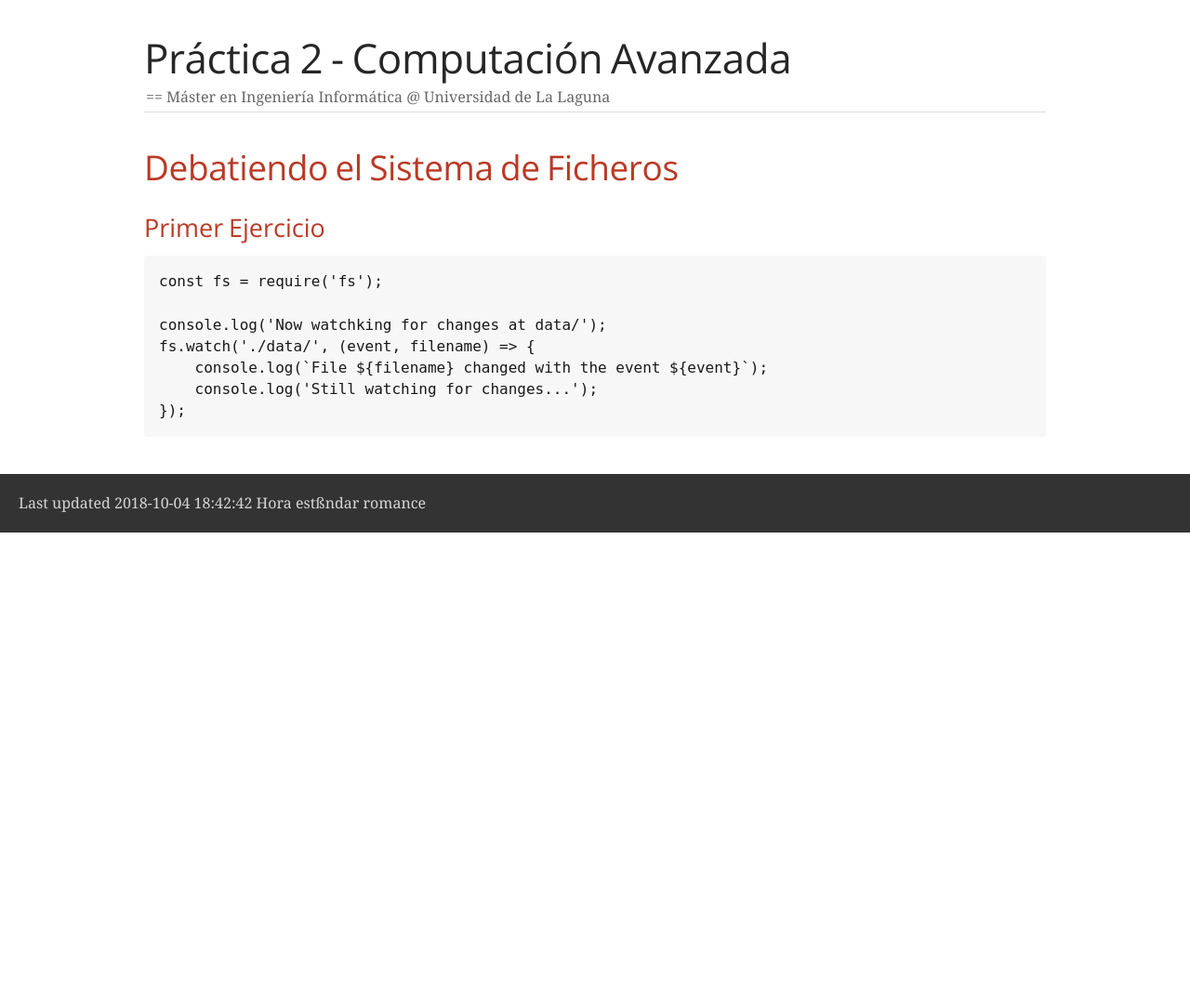
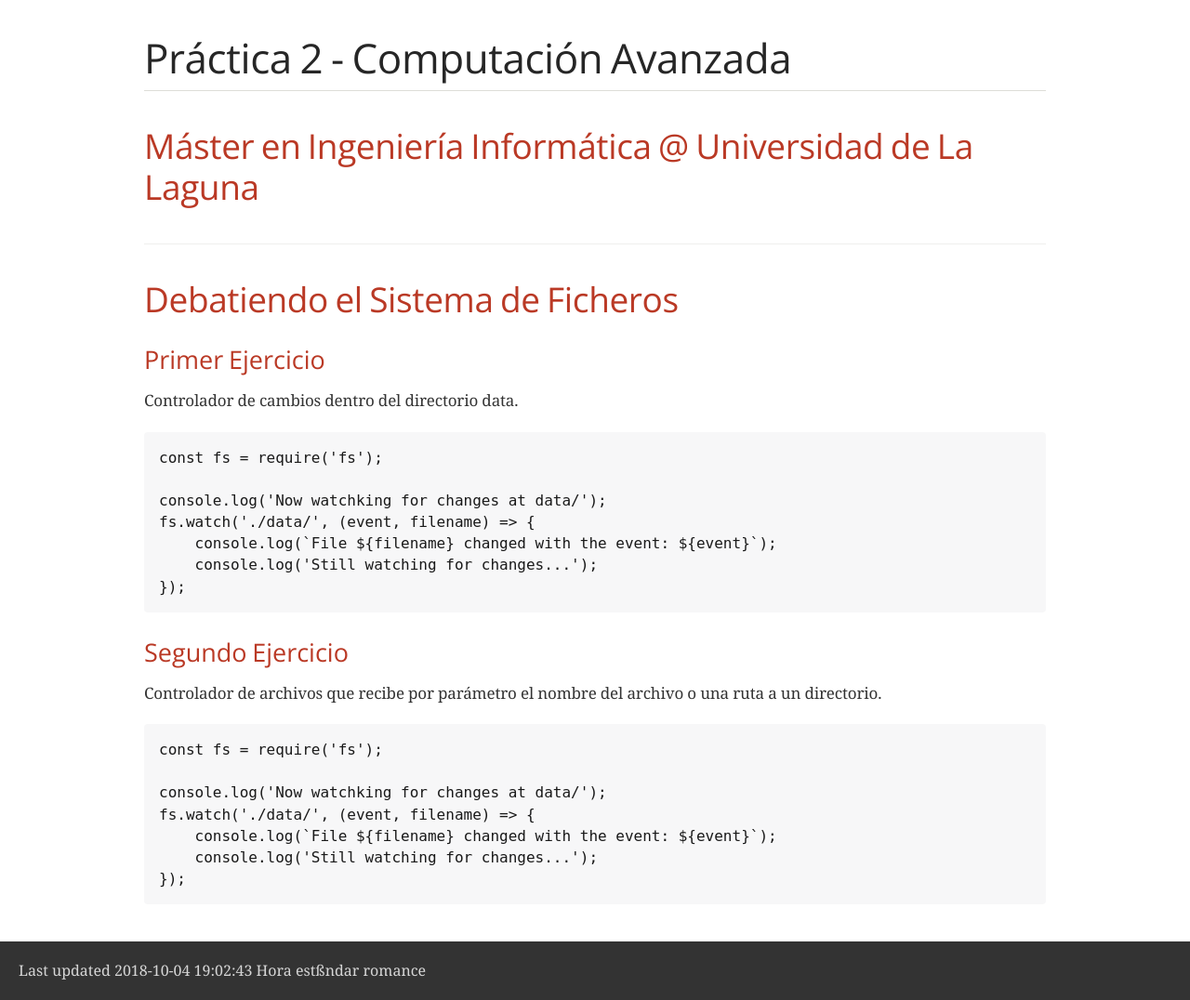
Before and after one commit to ULL-MII-CA-1819/wrangling-the-fs-ale-ivan, a website: page docs/index.html in a window 1280 px wide. Shown: the whole page at 93% size. Before the commit the page ends 800 px from the top, so only its background shows below. Drawn offline with nearby package versions, Linux system fonts and the light colour scheme; a web font is replaced by a local one.

Commit message:
Actualizada la documentacion con el segundo ejercicio

```diff
--- a/docs/index.html
+++ b/docs/index.html
@@ -5,7 +5,6 @@
 <!--[if IE]><meta http-equiv="X-UA-Compatible" content="IE=edge"><![endif]-->
 <meta name="viewport" content="width=device-width, initial-scale=1.0">
 <meta name="generator" content="Asciidoctor 1.5.7.1">
-<meta name="author" content="== Máster en Ingeniería Informática @ Universidad de La Laguna">
 <title>Práctica 2 - Computación Avanzada</title>
 <link rel="stylesheet" href="https://fonts.googleapis.com/css?family=Open+Sans:300,300italic,400,400italic,600,600italic%7CNoto+Serif:400,400italic,700,700italic%7CDroid+Sans+Mono:400,700">
 <style>
@@ -434,23 +433,46 @@ body.book #toc,body.book #preamble,body.book h1.sect0,body.book .sect1>h2{page-b
 <body class="article">
 <div id="header">
 <h1>Práctica 2 - Computación Avanzada</h1>
-<div class="details">
-<span id="author" class="author">== Máster en Ingeniería Informática @ Universidad de La Laguna</span><br>
+</div>
+<div id="content">
+<div class="sect1">
+<h2 id="_máster_en_ingeniería_informática_universidad_de_la_laguna">Máster en Ingeniería Informática @ Universidad de La Laguna</h2>
+<div class="sectionbody">
+
 </div>
 </div>
-<div id="content">
 <div class="sect1">
 <h2 id="_debatiendo_el_sistema_de_ficheros">Debatiendo el Sistema de Ficheros</h2>
 <div class="sectionbody">
 <div class="sect2">
 <h3 id="_primer_ejercicio">Primer Ejercicio</h3>
+<div class="paragraph">
+<p>Controlador de cambios dentro del directorio data.</p>
+</div>
 <div class="listingblock">
 <div class="content">
 <pre class="highlight"><code class="language-Javascript" data-lang="Javascript">const fs = require('fs');
 
 console.log('Now watchking for changes at data/');
 fs.watch('./data/', (event, filename) =&gt; {
-    console.log(`File ${filename} changed with the event ${event}`);
+    console.log(`File ${filename} changed with the event: ${event}`);
+    console.log('Still watching for changes...');
+});</code></pre>
+</div>
+</div>
+</div>
+<div class="sect2">
+<h3 id="_segundo_ejercicio">Segundo Ejercicio</h3>
+<div class="paragraph">
+<p>Controlador de archivos que recibe por parámetro el nombre del archivo o una ruta a un directorio.</p>
+</div>
+<div class="listingblock">
+<div class="content">
+<pre class="highlight"><code class="language-Javascript" data-lang="Javascript">const fs = require('fs');
+
+console.log('Now watchking for changes at data/');
+fs.watch('./data/', (event, filename) =&gt; {
+    console.log(`File ${filename} changed with the event: ${event}`);
     console.log('Still watching for changes...');
 });</code></pre>
 </div>
@@ -461,7 +483,7 @@ fs.watch('./data/', (event, filename) =&gt; {
 </div>
 <div id="footer">
 <div id="footer-text">
-Last updated 2018-10-04 18:42:42 Hora estßndar romance
+Last updated 2018-10-04 19:02:43 Hora estßndar romance
 </div>
 </div>
 </body>
```
Also changed, not shown: 1 other file.
